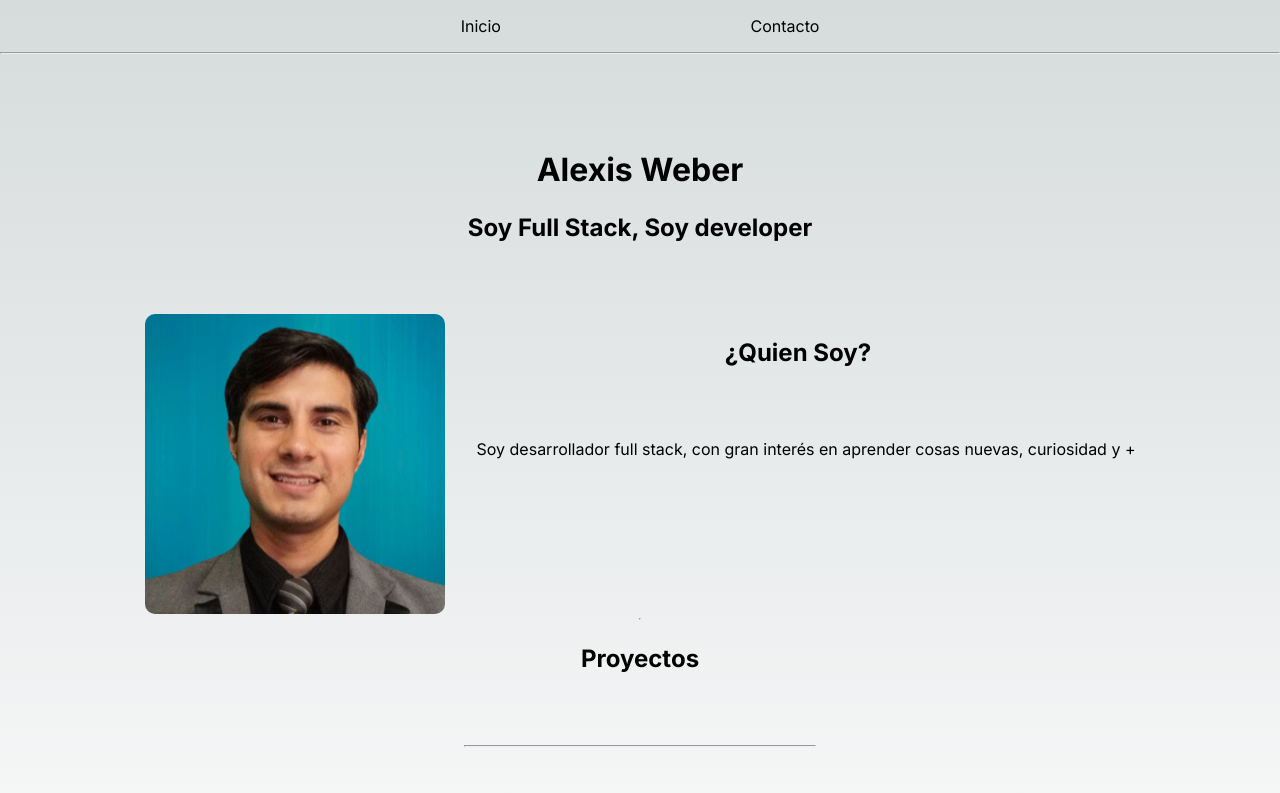
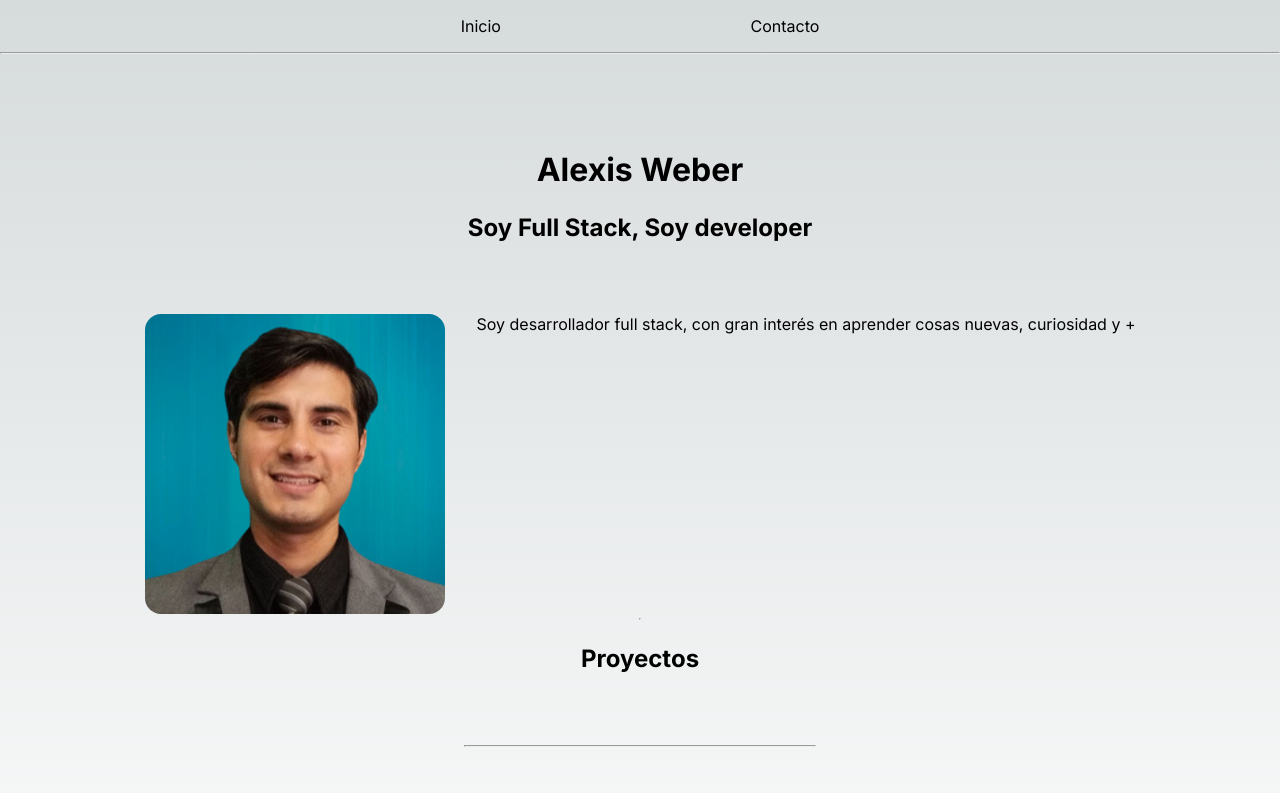
Before and after one commit to AlexisWeber98/Portfolio, a Next.js app: page / in a window 1280 px wide. Shown: the top 793 px of the page. Built offline with nearby package versions, Linux system fonts and the light colour scheme.

Commit message:
change on photo style (border radius) and delete title -quien soy?-

```diff
--- a/app/components/About/About.tsx
+++ b/app/components/About/About.tsx
@@ -10,11 +10,10 @@ export default function About() {
           alt="Alexis Weber"
           width={300}
           height={300}
-          style={{ borderRadius: "10px" }}
+          style={{ borderRadius: "1em"}}
         />
       </div>
       <article className={styles.article}>
-      <h2>¿Quien Soy?</h2>
       <p className={styles.description}>Soy desarrollador full stack, con gran interés en aprender cosas nuevas, curiosidad y +</p>
       </article>
 
```
